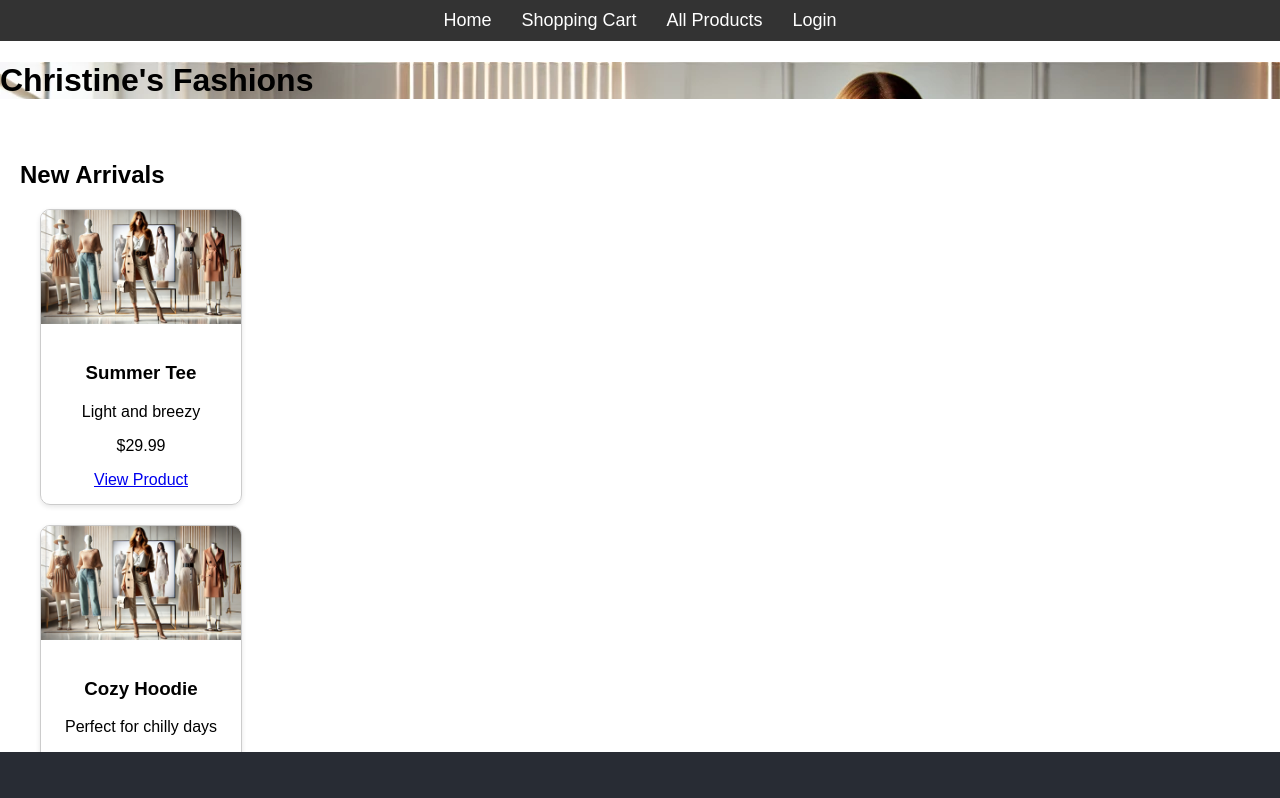
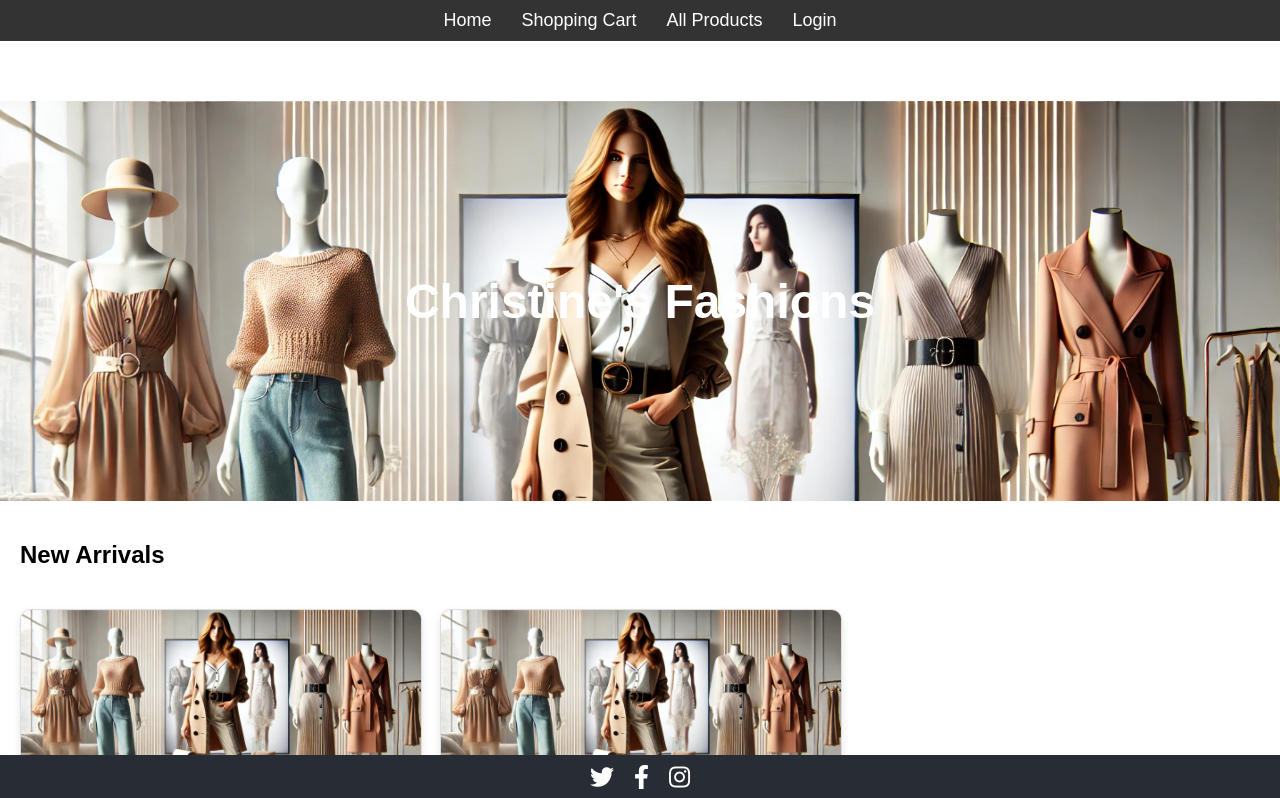
Before and after one commit to ScottInPittsburgh/christinesfashions, a React (Create React App) app: page / in a window 1280 px wide. Shown: the top 798 px of the page. Built offline with nearby package versions, Linux system fonts and the light colour scheme.

Commit message:
Stylistic updates to css and calls II

```diff
--- a/public/index.html
+++ b/public/index.html
@@ -3,10 +3,10 @@
 <head>
   <meta charset="UTF-8">
   <meta name="viewport" content="width=device-width, initial-scale=1.0">
+  <link rel="stylesheet" href="https://cdnjs.cloudflare.com/ajax/libs/font-awesome/5.15.4/css/all.min.css">
   <title>Christine's Fashions</title>
 </head>
 <body>
-<noscript>Please enable JavaScript to run this app.</noscript>
 <div id="root"></div>
 </body>
 </html>
--- a/src/Footer.js
+++ b/src/Footer.js
@@ -1,5 +1,5 @@
 import React from 'react';
-import './Footer.css';
+import './styles.css';
 
 const Footer = () => {
     return (
--- a/src/styles.css
+++ b/src/styles.css
@@ -36,6 +36,68 @@ main {
     padding: 20px;
 }
 
+.hero {
+    background-size: cover;
+    color: white;
+    height: 400px;
+    display: flex;
+    align-items: center;
+    justify-content: center;
+    text-align: center;
+    margin-top: 60px;
+}
+
+.hero h1 {
+    font-size: 3rem;
+    margin: 0;
+    font-weight: bold;
+}
+
+.tile-grid {
+    display: grid;
+    grid-template-columns: repeat(auto-fill, minmax(320px, 1fr));
+    gap: 20px;
+    margin-top: 20px;
+}
+
+.tile {
+    border: 1px solid #ddd;
+    border-radius: 10px;
+    overflow: hidden;
+    box-shadow: 0 4px 8px rgba(0, 0, 0, 0.1);
+    background-color: white;
+    transition: transform 0.3s;
+    display: flex;
+    flex-direction: column;
+}
+
+.tile:hover {
+    transform: translateY(-5px);
+}
+
+.collection-card,
+.product-card {
+    width: 100%;
+    margin: 20px 0;
+}
+
+.collection-image,
+.product-image,
+.new-arrival-image {
+    width: 100%;
+    height: auto;
+    object-fit: cover;
+    max-width: 100%;
+}
+
+.collection-content,
+.product-content,
+.new-arrival-content {
+    padding: 20px;
+    text-align: center;
+    flex-grow: 1;
+}
+
 .product-grid {
     display: grid;
     grid-template-columns: repeat(auto-fill, minmax(200px, 1fr));
@@ -72,39 +134,6 @@ main {
     border: 1px solid #ccc;
     padding: 10px;
     margin-top: 10px;
-}
-
-.collection-card,
-.product-card {
-    width: 200px;
-    margin: 20px;
-    border: 1px solid #ccc;
-    border-radius: 10px;
-    overflow: hidden;
-    box-shadow: 0 2px 5px rgba(0,0,0,0.1);
-}
-
-.collection-image,
-.product-image {
-    width: 100%;
-    height: auto;
-    object-fit: cover;
-    max-width: 100%;
-    max-height: 200px;
-}
-
-.collection-content,
-.product-content {
-    padding: 15px;
-    text-align: center;
-}
-
-.collection-grid,
-.product-grid {
-    display: flex;
-    flex-wrap: wrap;
-    justify-content: space-around;
-    gap: 20px;
 }
 
 .login-link {
```
